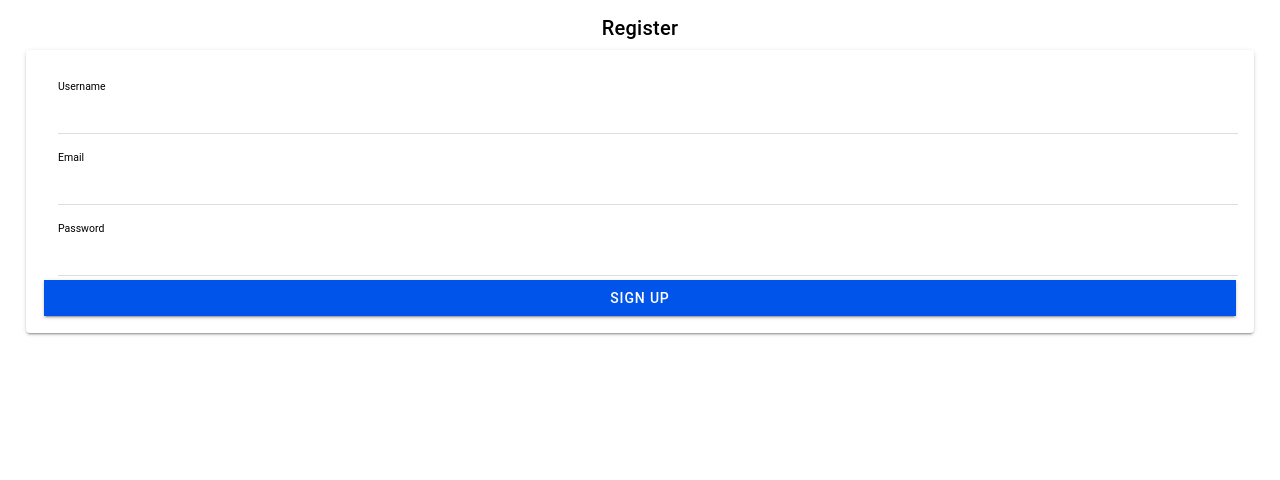
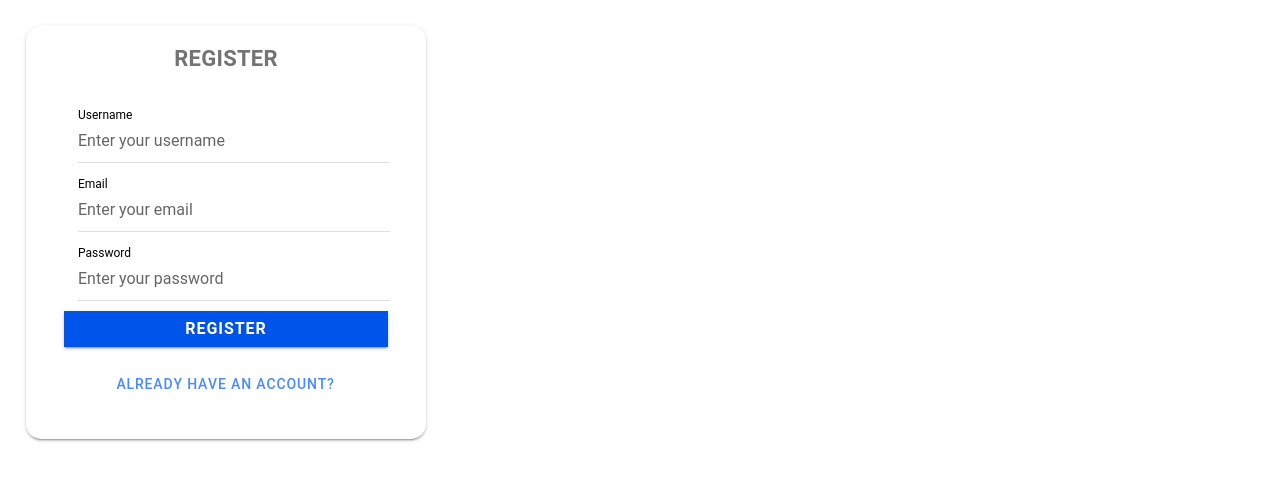
Before and after one commit to VicellesJaylourdE/it35-lab, a React (Vite) app: page /it35-lab/app/home/SignUp in a window 1280 px wide. Shown: the top 480 px of the page. Built offline with nearby package versions, Linux system fonts and the light colour scheme.

Commit message:
added some of SignUp.tsx

```diff
--- a/package.json
+++ b/package.json
@@ -17,7 +17,7 @@
   "dependencies": {
     "@ionic/react": "^8.0.0",
     "@ionic/react-router": "^8.0.0",
-    "@supabase/supabase-js": "^2.49.1",
+    "@supabase/supabase-js": "^2.49.3",
     "@types/react-router": "^5.1.20",
     "@types/react-router-dom": "^5.3.3",
     "bcryptjs": "^3.0.2",
--- a/src/pages/SignUp.tsx
+++ b/src/pages/SignUp.tsx
@@ -19,7 +19,6 @@ const SignUp: React.FC = () => {
   const [email, setEmail] = useState('');
   const [password, setPassword] = useState('');
   const [username, setUsername] = useState('');
-  const [showUsername, setShowUsername] = useState(false);
   const [showEmail, setShowEmail] = useState(false);
   const [showPassword, setShowPassword] = useState(false);
   const [errorMessage, setErrorMessage] = useState('');
@@ -61,32 +60,29 @@ const SignUp: React.FC = () => {
 
   return (
     <IonPage>
-      <IonContent className="ion-padding">
-        <IonTitle className="ion-text-center">Register</IonTitle>
+      <IonContent className="ion-padding" style={{ display: 'flex', justifyContent: 'center', alignItems: 'center', height: '100vh', backgroundColor: '#121212' }}>
+        <IonCard style={{ width: '90%', maxWidth: '400px', padding: '20px', borderRadius: '15px' }}>
+          <IonTitle className="ion-text-center" style={{ fontSize: '22px', fontWeight: 'bold', marginBottom: '10px' }}>REGISTER</IonTitle>
 
-        <IonCard>
-          <IonCardContent>
+          <IonCardContent style={{ textAlign: 'center' }}>
             {/* Username Input */}
-            <IonItem style={{ '--inner-padding-top': '5px', '--inner-padding-bottom': '5px' }}>
-            <IonLabel position="stacked" style={{ fontSize: '14px', marginBottom: '-5px' }}>
-                  Username
-             </IonLabel>
+            <IonItem>
+              <IonLabel position="stacked">Username</IonLabel>
               <IonInput
                 type="text"
                 value={username}
+                placeholder="Enter your username"
                 onIonInput={(e) => setUsername(e.detail.value!)}
               />
             </IonItem>
 
-
             {/* Email Input */}
-    <IonItem style={{ '--inner-padding-top': '5px', '--inner-padding-bottom': '5px' }}>
-      <IonLabel position="stacked" style={{ fontSize: '14px', marginBottom: '-5px' }}>
-        Email
-      </IonLabel>
+            <IonItem>
+              <IonLabel position="stacked">Email</IonLabel>
               <IonInput
                 type="email"
                 value={showEmail ? email : ''}
+                placeholder="Enter your email"
                 onIonFocus={() => setShowEmail(true)}
                 onIonBlur={() => setShowEmail(email.length > 0)}
                 onIonInput={(e) => setEmail(e.detail.value!)}
@@ -94,25 +90,43 @@ const SignUp: React.FC = () => {
             </IonItem>
 
             {/* Password Input */}
-    <IonItem style={{ '--inner-padding-top': '5px', '--inner-padding-bottom': '5px' }}>
-      <IonLabel position="stacked" style={{ fontSize: '14px', marginBottom: '-5px' }}>
-        Password
-      </IonLabel>
+            <IonItem>
+              <IonLabel position="stacked">Password</IonLabel>
               <IonInput
                 type="password"
                 value={showPassword ? password : ''}
+                placeholder="Enter your password"
                 onIonFocus={() => setShowPassword(true)}
                 onIonBlur={() => setShowPassword(password.length > 0)}
                 onIonInput={(e) => setPassword(e.detail.value!)}
               />
             </IonItem>
 
-            <IonButton expand="full" onClick={handleSignUp} disabled={loading}>
-              {loading ? <IonSpinner name="dots" /> : 'Sign Up'}
+            {/* Register Button */}
+            <IonButton
+              expand="full"
+              onClick={handleSignUp}
+              disabled={loading}
+              style={{ borderRadius: '20px', fontSize: '16px', fontWeight: 'bold', marginTop: '10px' }}
+            >
+              {loading ? <IonSpinner name="dots" /> : 'REGISTER'}
             </IonButton>
+
+           {/* Sign In Link */}
+             <div style={{ textAlign: 'center', marginTop: '15px' }}>
+        <IonButton
+        routerLink="/it35-lab"
+       fill="clear"
+      style={{ color: '#488aff', textTransform: 'uppercase', fontSize: '14px' }}
+    >
+      ALREADY HAVE AN ACCOUNT?
+    </IonButton>
+    </div>
+
           </IonCardContent>
         </IonCard>
 
+        {/* Toast Message */}
         <IonToast
           isOpen={showToast}
           onDidDismiss={() => setShowToast(false)}
@@ -125,4 +139,5 @@ const SignUp: React.FC = () => {
   );
 };
 
+
 export default SignUp;
```
Also changed, not shown: 1 other file (tests, documents, lock files or other folders). Lines whose indentation alone changed are shown as unchanged.
